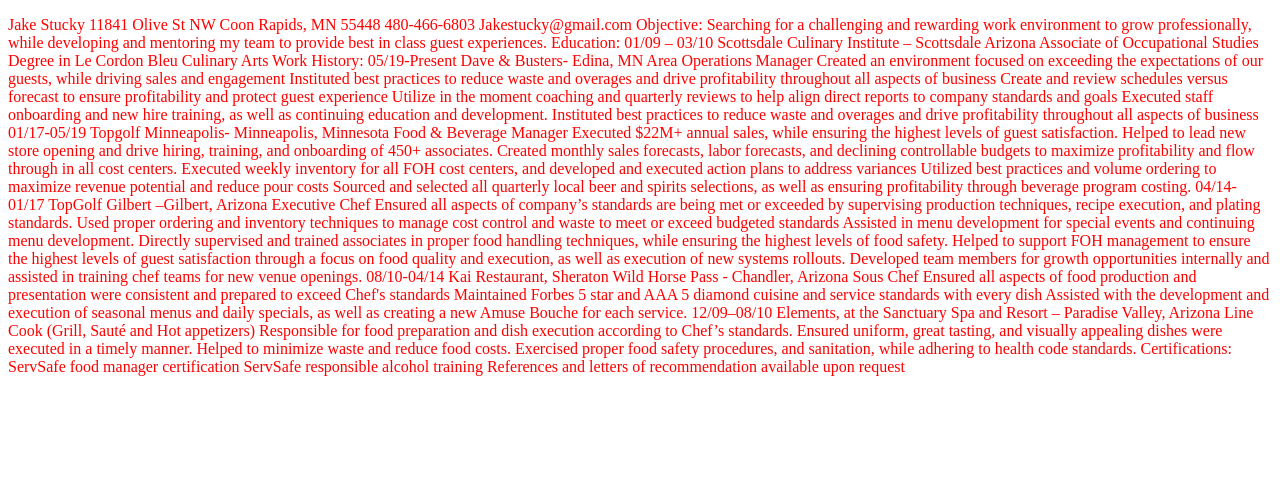
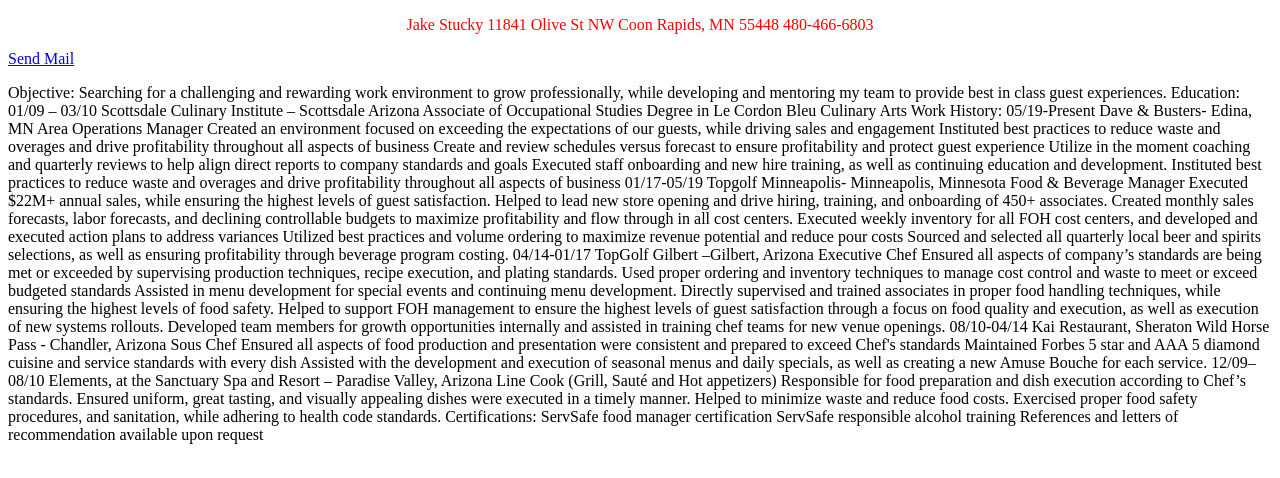
Before and after one commit to jakestucky/jakestucky.github.io, a plain HTML site: page index.html in a window 1280 px wide. Drawn offline with Linux system fonts and the light colour scheme.

Commit message:
Update index.html

```diff
--- a/index.html
+++ b/index.html
@@ -6,12 +6,13 @@
   </head>
 
   <body>
-    <p> Jake Stucky
+    <p style="text-align: center;">
+ Jake Stucky
 11841 Olive St NW
 Coon Rapids, MN 55448
 480-466-6803
-Jakestucky@gmail.com
-
+<p><a href="mailto:jakestucky@gmail.com?Subject=Hi%20mate" target="_top">Send Mail</a></p>
+    </p>
 Objective:
 
 Searching for a challenging and rewarding work environment to grow professionally, while developing and mentoring my team to provide best in class guest experiences.
```
